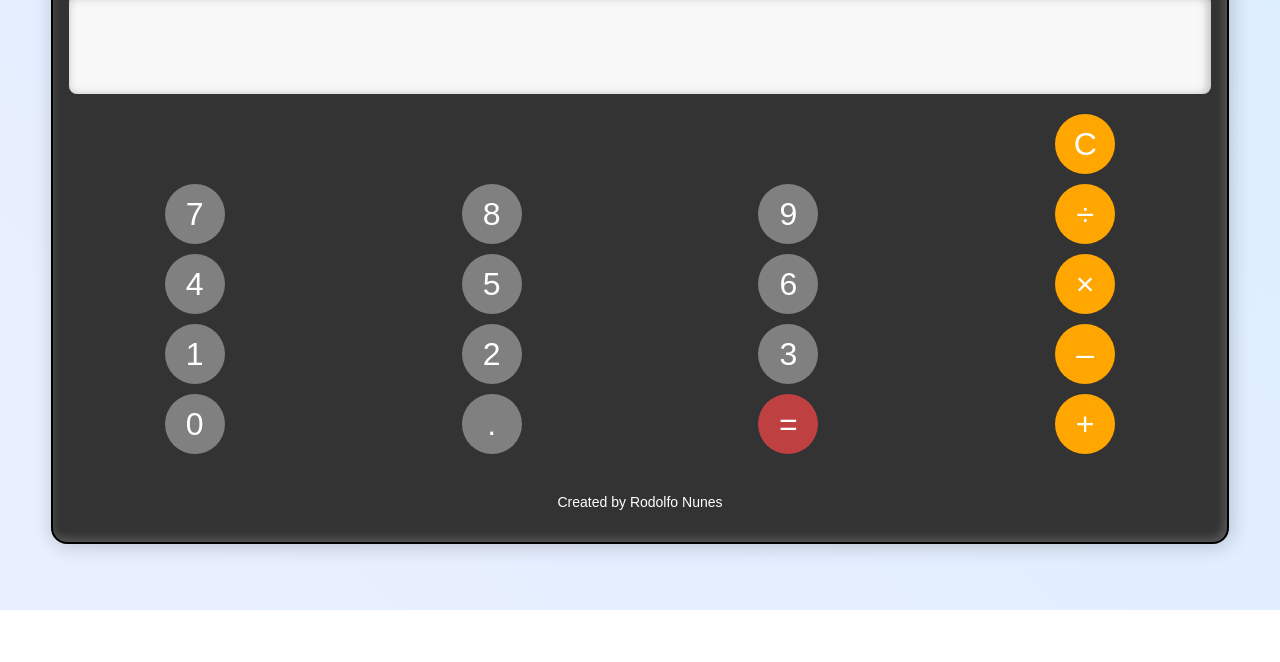
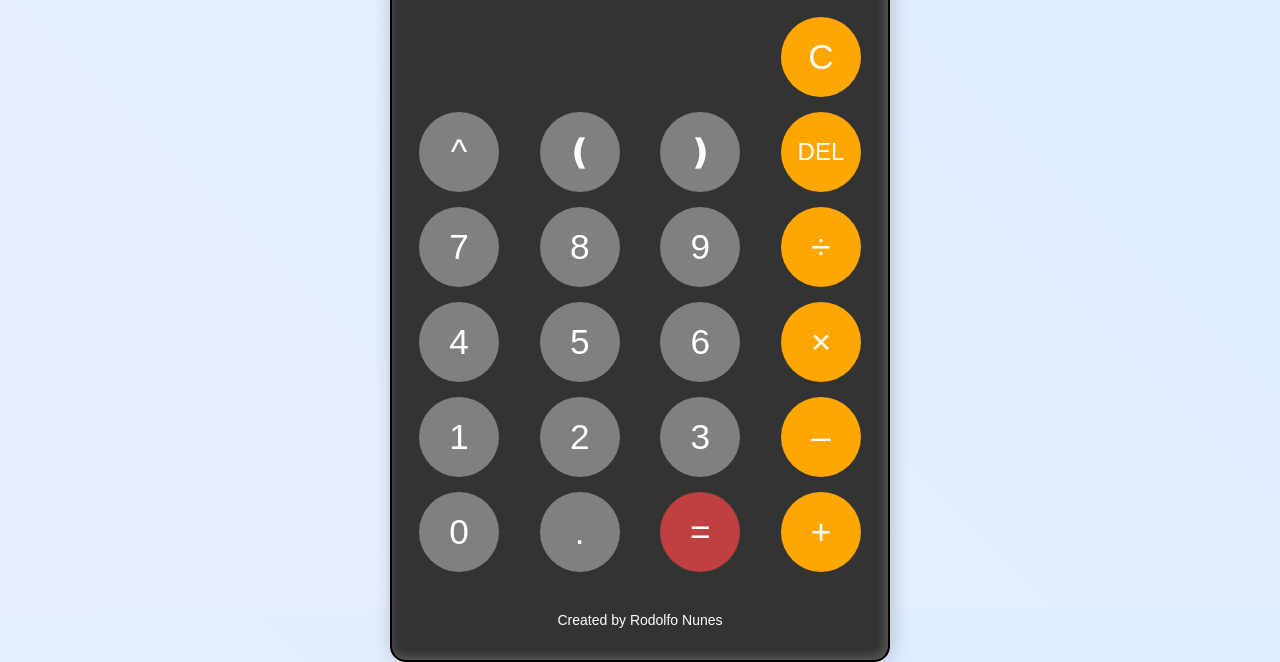
Before and after one commit to ARodolfo-Nunes/simple-calculator, a plain HTML site: page index.html in a window 1280 px wide. Shown: the part 190-852 px from the top of the page. Before the commit the page ends 800 px from the top, so only its background shows below. Drawn offline with Linux system fonts and the light colour scheme.

Commit message:
Adicionei mais botões

```diff
--- a/index.html
+++ b/index.html
@@ -4,7 +4,10 @@
     <meta charset="UTF-8" />
     <meta name="viewport" content="width=device-width, initial-scale=1.0" />
     <meta name="author" content="Rodolfo Nunes" />
-    <meta name="description" content="A simple calculator for simple calculations :D">
+    <meta
+      name="description"
+      content="A simple calculator for simple calculations :D"
+    />
     <link rel="stylesheet" href="style.css" />
 
     <title>Simple Calculator</title>
@@ -18,18 +21,21 @@
       <input type="text" id="display" readonly value="" />
       <div class="flex first">
         <div class="column buttons">
+          <button data-value="^">^</button>
           <button data-value="7">7</button>
           <button data-value="4">4</button>
           <button data-value="1">1</button>
           <button data-value="0">0</button>
         </div>
         <div class="column buttons">
+          <button class="btn-paren paren-left" data-value="(">❪</button>
           <button data-value="8">8</button>
           <button data-value="5">5</button>
           <button data-value="2">2</button>
           <button data-value=".">.</button>
         </div>
         <div class="column buttons">
+          <button class="btn-paren paren-right" data-value=")">❫</button>
           <button data-value="9">9</button>
           <button data-value="6">6</button>
           <button data-value="3">3</button>
@@ -37,6 +43,7 @@
         </div>
         <div class="column buttons operators">
           <button data-value="C">C</button>
+          <button class="backspace" data-value="delete">DEL</button>
           <button data-value="÷">÷</button>
           <button data-value="×">×</button>
           <button data-value="-">–</button>
--- a/script.js
+++ b/script.js
@@ -3,7 +3,9 @@ const buttons = document.querySelectorAll("button");
 const hora = document.getElementById("hora");
 
 //Span para marcar a hora
-const currentTime = () => {hora.textContent = new Date().toLocaleTimeString()};
+const currentTime = () => {
+  hora.textContent = new Date().toLocaleTimeString();
+};
 
 //Mostra a hora assim que carrega
 currentTime();
@@ -24,13 +26,15 @@ buttons.forEach(button => {
         const expression = display.value
           .replace(/×/g, "*")
           .replace(/÷/g, "/")
-          .replace(/–/g, "-");
+          .replace(/–/g, "-").replace(/\^/g,"**");
         display.value = eval(expression);
       } catch (error) {
         display.value = "Error";
       }
     } else if (valor === "C") {
       display.value = "";
+    } else if (valor === "delete") {
+      display.value = display.value.slice(0, -1);
     } else {
       if (display.value === "0" || display.value === "Error") {
         display.value = valor;
--- a/style.css
+++ b/style.css
@@ -5,7 +5,7 @@
 }
 
 body {
-  background: linear-gradient(45deg,#eaefff, #dceeff);
+  background: linear-gradient(45deg, #eaefff, #dceeff);
   color: #111;
   font-family: "Poppins", Sans-Serif;
   width: 100vw;
@@ -45,7 +45,7 @@ h2 {
 div.container {
   border: 2px solid black;
   border-radius: 16px;
-  width: clamp(400px, 1000px);
+  width: clamp(400px, 800px);
   flex-wrap: wrap;
   padding: 2rem 1rem;
   justify-content: space-between;
@@ -91,6 +91,11 @@ button {
   display: flex;
   justify-content: center;
   align-items: center;
+  padding: 20px;
+}
+
+button.backspace {
+  font-size: 1.5rem;
 }
 
 button:hover {
@@ -98,7 +103,7 @@ button:hover {
 }
 
 button:active {
-  background: ##c4c4c4;
+  background: #c4c4c4;
   transform: scale(1.05);
 }
 
@@ -158,3 +163,25 @@ a:hover {
 #title h2 {
   color: hsl(360, 50%, 50%);
 }
+
+@media (min-width: 768px) {
+  .container {
+    max-width: 500px;
+    width: 100%;
+  }
+
+  .buttons {
+    gap: 15px;
+  }
+
+  button {
+    width: 80px;
+    height: 80px;
+    font-size: 2.2rem;
+  }
+
+  input#display {
+    height: 120px;
+    font-size: 3.5rem;
+  }
+}
```
